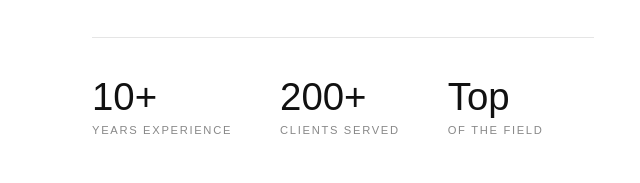
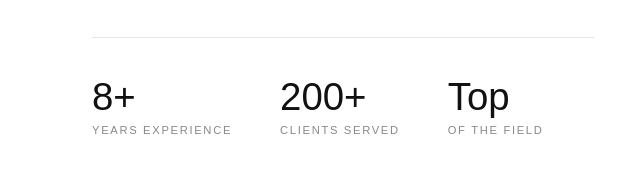
Before and after one commit to chaowenpages/chaowenpages.github.io, a plain HTML site: page index.html in a window 1280 px wide. Shown: the part 1597-1780 px from the top of the page, 554-1194 px from the left. Drawn offline with Linux system fonts and the light colour scheme.

Commit message:
update number

```diff
--- a/index.html
+++ b/index.html
@@ -729,7 +729,7 @@
         <p>If you are planning to place your home on the market, contact Chao for valuable information on preparing your home for sale, pricing your home right, marketing it effectively, and the home inspection processes. He is passionate about his job and keeps up with the latest trends and strategies so that he can pass them on to his clients.</p>
         <div class="about-stats">
           <div>
-            <div class="stat-number">10+</div>
+            <div class="stat-number">8+</div>
             <div class="stat-label">Years experience</div>
           </div>
           <div>
```
